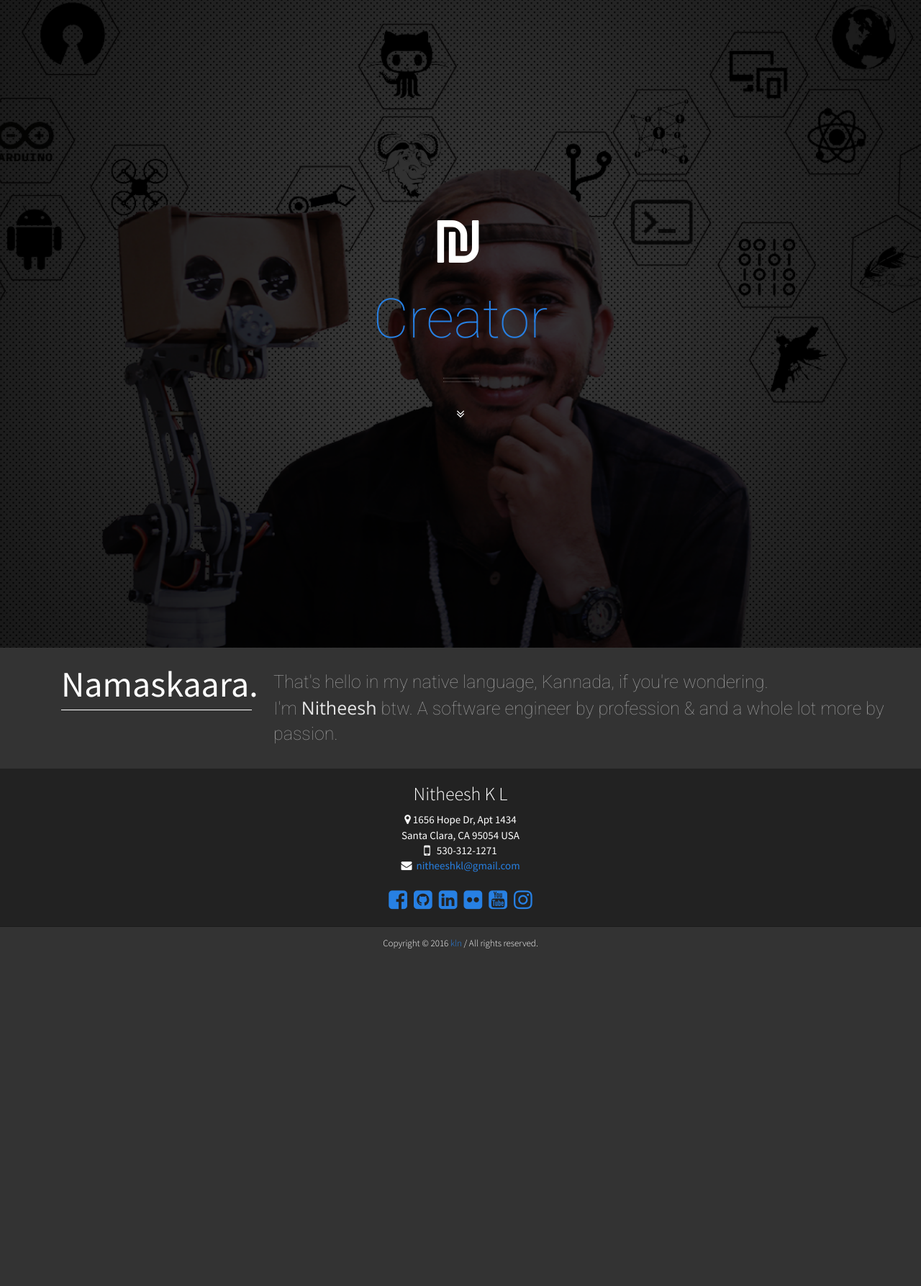
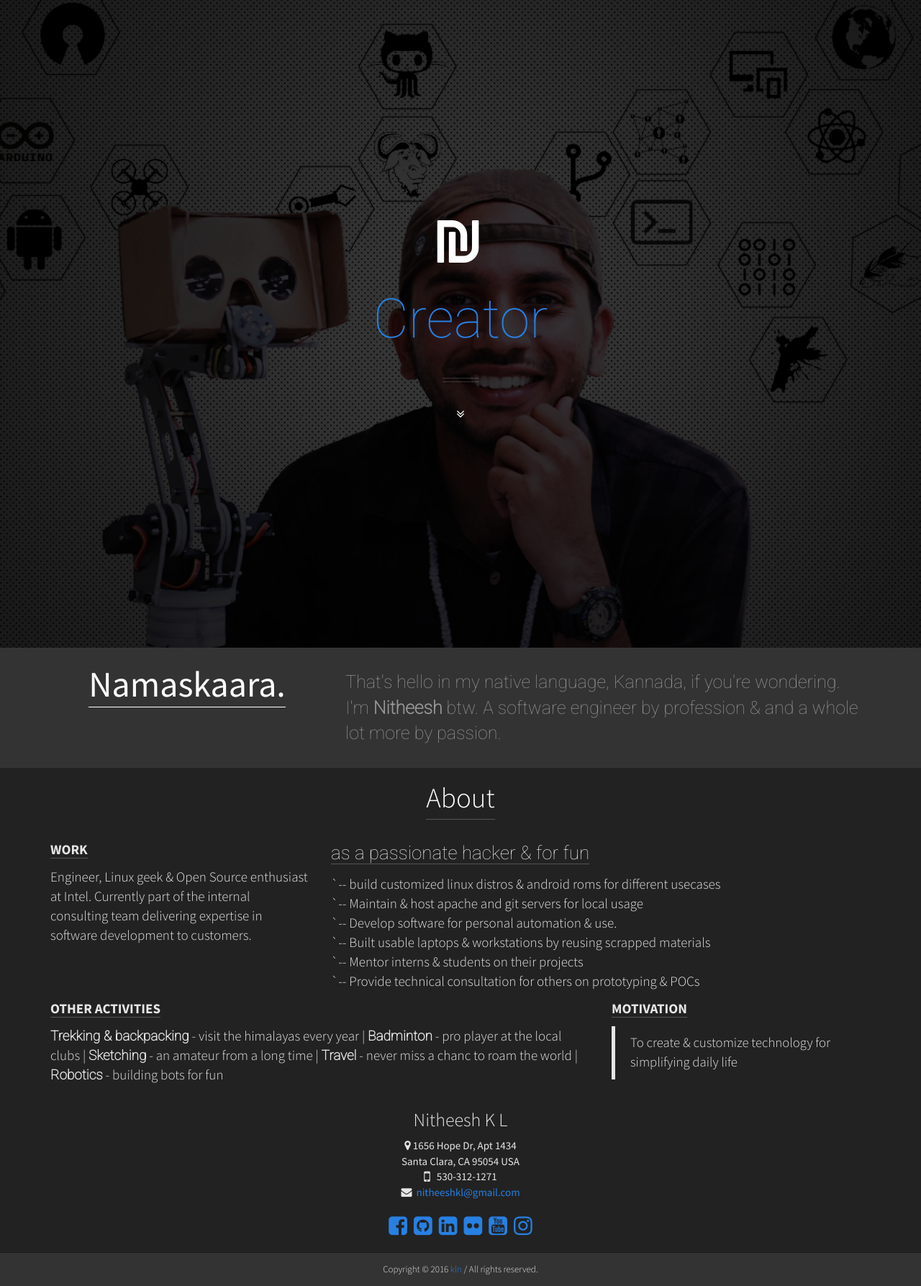
Before and after one commit to nitheeshkl/nitheeshkl.github.io, a Jekyll site: the page built from _pages/02_splash.md, in a window 1280 px wide. Shown: the whole page at 72% size. Built offline with Jekyll 4.4.1, drawn with Linux system fonts in a browser that asks for light colours; nearby versions of some CDN libraries; some web fonts are replaced; before the commit the page ends 1334 px from its top, so only the background shows below that.

Commit message:
add about section and fix message_bar underline
Signed-off-by: Nitheesh K L <nitheesh.k.l@intel.com>

```diff
--- a/_includes/message_bar
+++ b/_includes/message_bar
@@ -1,16 +1,17 @@
 {% include base_path %}
 
-<div class="message_bar container">
+<div class="container">
+<div class="message_bar">
 {% if include.message %}
     {% assign message = include.message %}
 
     <div class="row">
-        <div class="col-md-3">
+        <div class="col-xs-12 col-md-4">
         {% if message.title %}
-            <p id="message_title" class="text-center">{{ message.title }}</p>
+            <p id="message_title" class="text-center"><span id="underline">{{ message.title }}</span></p>
         {% endif %}
         </div>
-        <div class="col-md-9">
+        <div class="col-xs-12 col-md-8">
         {% if message.body %}
             <p id="message_body" class="text-left">{{ message.body }}</p>
         {% endif %}
@@ -18,3 +19,4 @@
     </div>
 {% endif %}
 </div>
+</div>
--- a/_layouts/splash_page.html
+++ b/_layouts/splash_page.html
@@ -42,9 +42,7 @@ layout: default
 </div>
 
 <!-- <div id="wrap"> -->
-    <div class="container">
         <article>
             {{ content }}
         </article>
-    </div>
 <!-- </div> -->
--- a/_pages/02_splash.md
+++ b/_pages/02_splash.md
@@ -13,8 +13,55 @@ splash:
         - Sportsman
 intro_message:
     title: "Namaskaara."
-    body: "That's hello in my native language, Kannada, if you're wondering.<br/>I'm <b>Nitheesh</b> btw. A software engineer by profession & and a whole lot more by passion."
+    body: "That's hello in my native language, Kannada, if you're wondering.<br/>I'm <strong>Nitheesh</strong> btw. A software engineer by profession & and a whole lot more by passion."
 ---
+
+{% include message_bar message=page.intro_message %}
+
+<div id="about_wrapper" class="container-fluid">
+<div class="container">
 <div id="about">
-    {% include message_bar message=page.intro_message %}
+    <h1 class="section_title text-center"> <span class="underline">About</span></h1>
+    <div class="row">
+    <div class="col-xs-12 col-md-4">
+        <p class="section_subtitle"> <span class="underline">work</span></p>
+        <p> Engineer, Linux geek & Open Source enthusiast at Intel. Currently
+            part of the internal consulting team delivering expertise in software
+            development to customers. </p>
+    </div>
+    <div class="col-xs-12 col-md-8">
+        <p class="section_subtitle_special">
+            <span class="underline">as a passionate hacker & for fun</span>
+        </p>
+        <p>
+`-- build customized linux distros & android roms for different usecases<br/>
+`-- Maintain & host apache and git servers for local usage<br/>
+`-- Develop software for personal automation & use.<br/>
+`-- Built usable laptops & workstations by reusing scrapped materials<br/>
+`-- Mentor interns & students on their projects<br/>
+`-- Provide technical consultation for others on prototyping & POCs<br/>
+        </p>
+    </div>
+    </div>
+    <div class="row">
+    <div class="col-xs-12 col-md-8">
+        <p class="section_subtitle"> <span class="underline">other activities</span></p>
+        <p>
+            <strong>Trekking & backpacking</strong> - visit the himalayas every year
+            | <strong>Badminton</strong> - pro player at the local clubs
+            | <strong>Sketching</strong> - an amateur from a long time
+            | <strong>Travel</strong> - never miss a chanc to roam the world
+            | <strong>Robotics</strong> - building bots for fun
+        </p>
+    </div>
+    <div class="col-xs-12 col-md-4">
+        <p class="section_subtitle"> <span class="underline">motivation</span></p>
+        <blockquote class="blockquote">
+            To create & customize technology for simplifying daily life
+        </blockquote>
+    </div>
+    </div>
+
 </div>
+</div>
+</div>
--- a/assets/_sass/_custom_styles.scss
+++ b/assets/_sass/_custom_styles.scss
@@ -5,7 +5,6 @@
 
 html,
 body {
-    background-color: $gray-dark;
     height: 100%;
     /* the html and body elements cannot have any padding or margin. */
 }
@@ -24,7 +23,7 @@ body {
 #footerWrapper {
     height: $footer-height;
     /* margin-top: 22px; */
-	color: $body-bg;
+	color: $gray-lighter;
     background-color: $gray-darker;
 }
 
@@ -147,8 +146,9 @@ body {
 .message_bar #message_title {
     color: #fff;
     font-size: 50px;
-    height: 100%;
     text-transform: none;
+}
+.message_bar #message_title #underline {
     border-bottom: 1px solid #fff;
 }
 
@@ -158,6 +158,7 @@ body {
     margin-top: 15px;
     margin-bottom: 15px;
     font-family: "Roboto";
+    padding-left: 15px;
 }
 
 .message_bar #message_body b {
@@ -165,3 +166,49 @@ body {
     font-weight: lighter;
     color: $gray-lighter;
 }
+
+#about_wrapper {
+    background-color: $gray-darker;
+}
+
+#about {
+    font-size: $font-size-large;
+    font-weight: lighter;
+}
+
+#about .section_title {
+    color: #fff;
+    padding-bottom: $padding-large-vertical;
+    margin-bottom: $padding-large-vertical;
+}
+
+#about .section_title .underline {
+    padding-bottom: 5px;
+    border-bottom: 0.5px solid $gray;
+}
+
+#about .section_subtitle {
+    text-transform: uppercase;
+    font-weight: bold;
+}
+
+#about .section_subtitle .underline {
+    border-bottom: 1px solid $gray;
+}
+
+#about .section_subtitle_special {
+    font-size: $font-size-h3;
+    font-family: "Roboto";
+}
+
+#about .section_subtitle_special #fun_section{
+    background: $body-bg;
+}
+
+#about .section_subtitle_special .underline {
+    border-bottom: 1px solid $gray;
+}
+
+#about strong {
+    font-family: "Roboto";
+}
--- a/assets/_sass/_custom_variables.scss
+++ b/assets/_sass/_custom_variables.scss
@@ -1,3 +1,5 @@
 /* custom variable definitions */
 
 $footer-height:             260px;
+$body-bg:                   $gray-dark;
+$text-color:                $gray-lighter;
```
